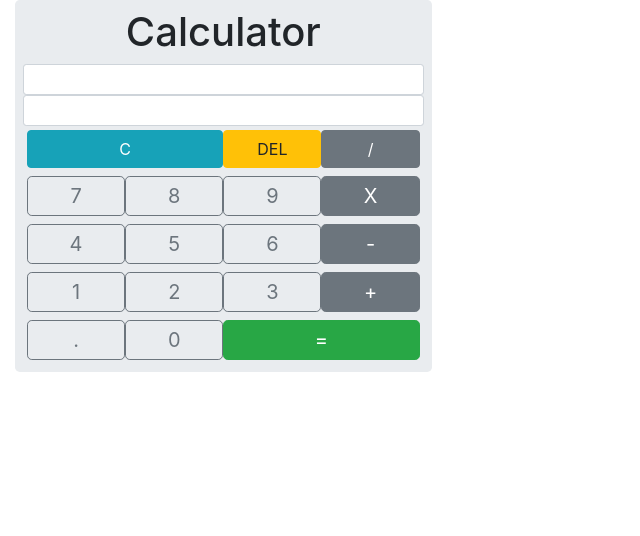
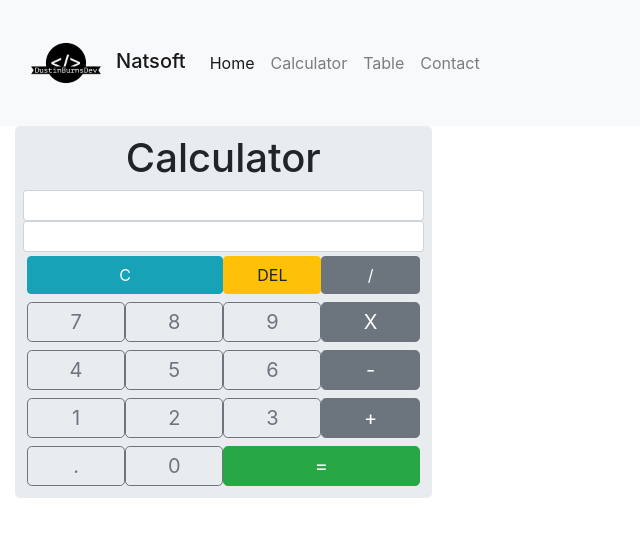
Before and after one commit to BurnsD/angular-demo, an Angular app: page / in a window 1280 px wide. Shown: the top 536 px of the page, without its empty margins (0-640 px from the left). Built offline with nearby package versions, Linux system fonts and the light colour scheme.

Commit message:
basic header component made

```diff
--- a/src/app/app.component.html
+++ b/src/app/app.component.html
@@ -1,2 +1,2 @@
-
+<app-header></app-header>
 <app-calculator></app-calculator>
--- a/src/app/header/header.component.html
+++ b/src/app/header/header.component.html
@@ -1,19 +1,48 @@
 <header>
-  <h1 href="#">NatSoft</h1>
-  <nav>
-    <ul>
-      <li>
-        <a href="./index.htm">Home</a>
-      </li>
-      <li>
-        <a href="./calc.htm">Calculator</a>
-      </li>
-      <li>
-        <a href="#AboutUs">About Us</a>
-      </li>
-      <li>
-        <a href="#ContactUs">Contact Us</a>
-      </li>
-    </ul>
+  <nav class="navbar navbar-expand-sm navbar-light bg-light">
+    <a href="#" class="navbar-brand mb-0 h1">
+      <img
+        class="d-inline-block aling-top"
+        src="../../assets/DustinBurnsDev-logos_black.png"
+        alt="logo"
+        width="100"
+        height="100"
+      />Natsoft
+    </a>
+    <button
+      type="button"
+      data--bs-toggle="collapse"
+      data--bs-target="navbarNav"
+      class="navbar-toggler"
+      aria-controls="navbarNav"
+      aria-expanded="false"
+      aria-label="toggle navigation"
+    >
+        <span class="navbar-toggler-icon">
+
+        </span>
+    </button>
+    <div class="collapse navbar-collapse" id="navbarNav">
+      <ul class="navbar-nav">
+        <li class="nav-item active">
+          <a href="" class="nav-link active"> Home </a>
+        </li>
+      </ul>
+      <ul class="navbar-nav">
+        <li class="nav-item">
+          <a href="" class="nav-link"> Calculator </a>
+        </li>
+      </ul>
+      <ul class="navbar-nav">
+        <li class="nav-item">
+          <a href="" class="nav-link"> Table </a>
+        </li>
+      </ul>
+      <ul class="navbar-nav">
+        <li class="nav-item">
+          <a href="" class="nav-link"> Contact </a>
+        </li>
+      </ul>
+    </div>
   </nav>
 </header>
```
Also changed, not shown: src/assets/DustinBurnsDev-logos_black.png (added).
